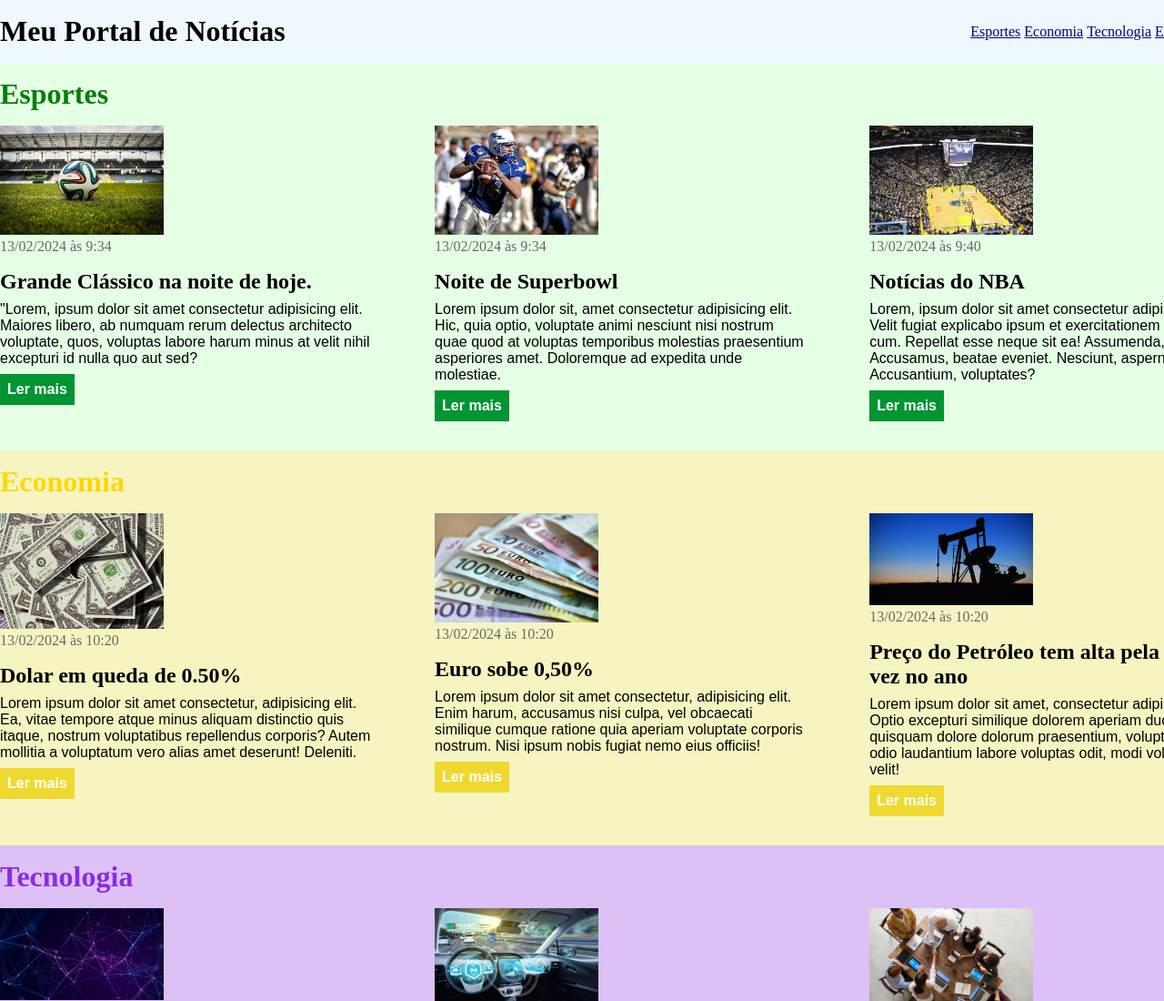
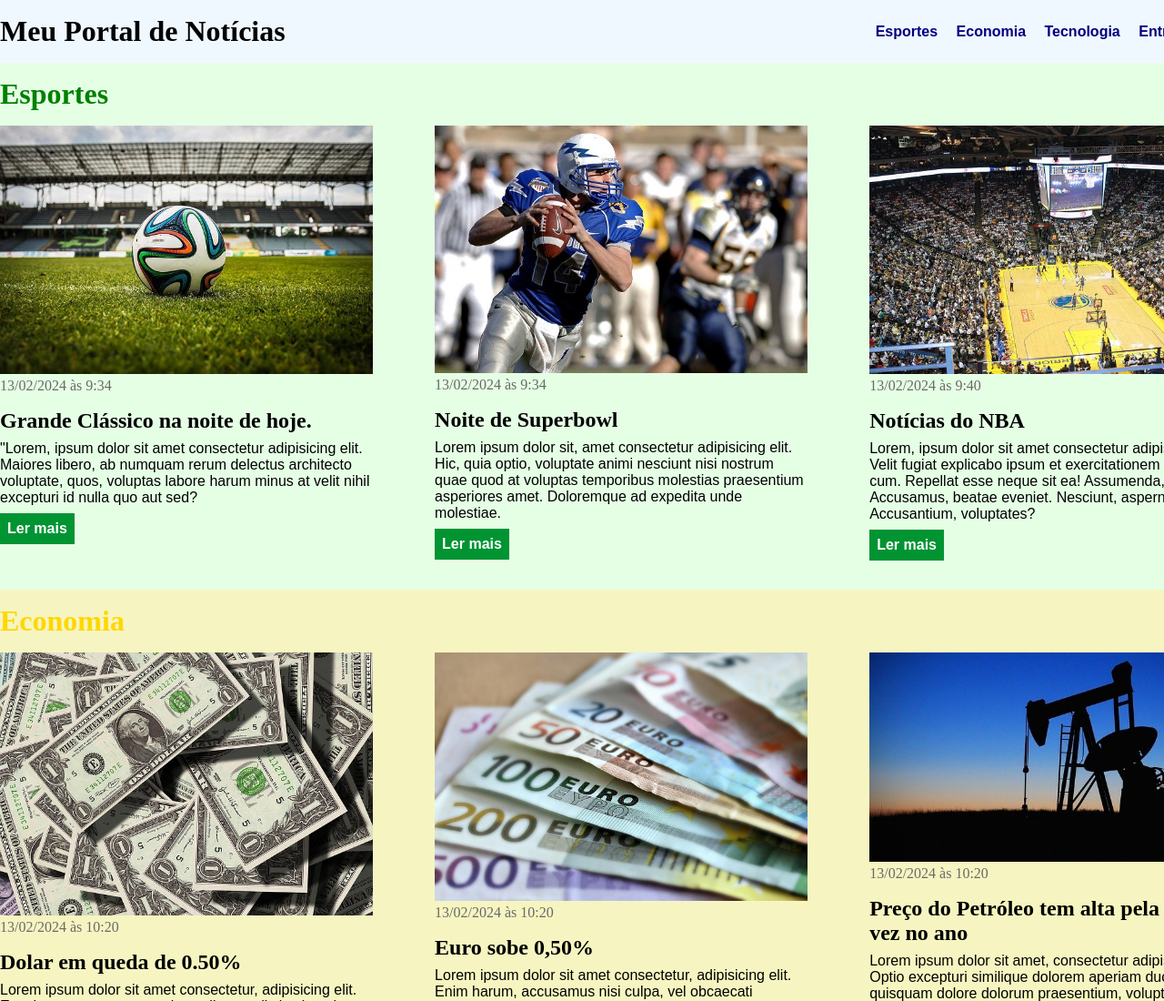
Before and after one commit to priscilaws/curso_ebac_frontend, a plain HTML site: page portal.html in a window 1280 px wide. Shown: the top 1100 px of the page at 91% size. Drawn offline with Linux system fonts and the light colour scheme.

Commit message:
changed header font

```diff
--- a/style.css
+++ b/style.css
@@ -16,10 +16,14 @@ header .container {
 }
 header li{
     display: inline;
+    font-family: Arial, Helvetica, sans-serif;
+    font-weight: bold;
+    margin-left: 16px;
 }
 
 header li a {
     color: navy;
+    text-decoration: none;
 
 }
 
@@ -35,7 +39,9 @@ header li a {
 
 }
 .articles article img {
-    width: 180px;
+    /* width: 180px; */
+    width: 100%;
+
 
 }
 .articles article {
@@ -111,6 +117,7 @@ section h2 {
 }
 
 
+
 H1 {
     color: black;
 
```
